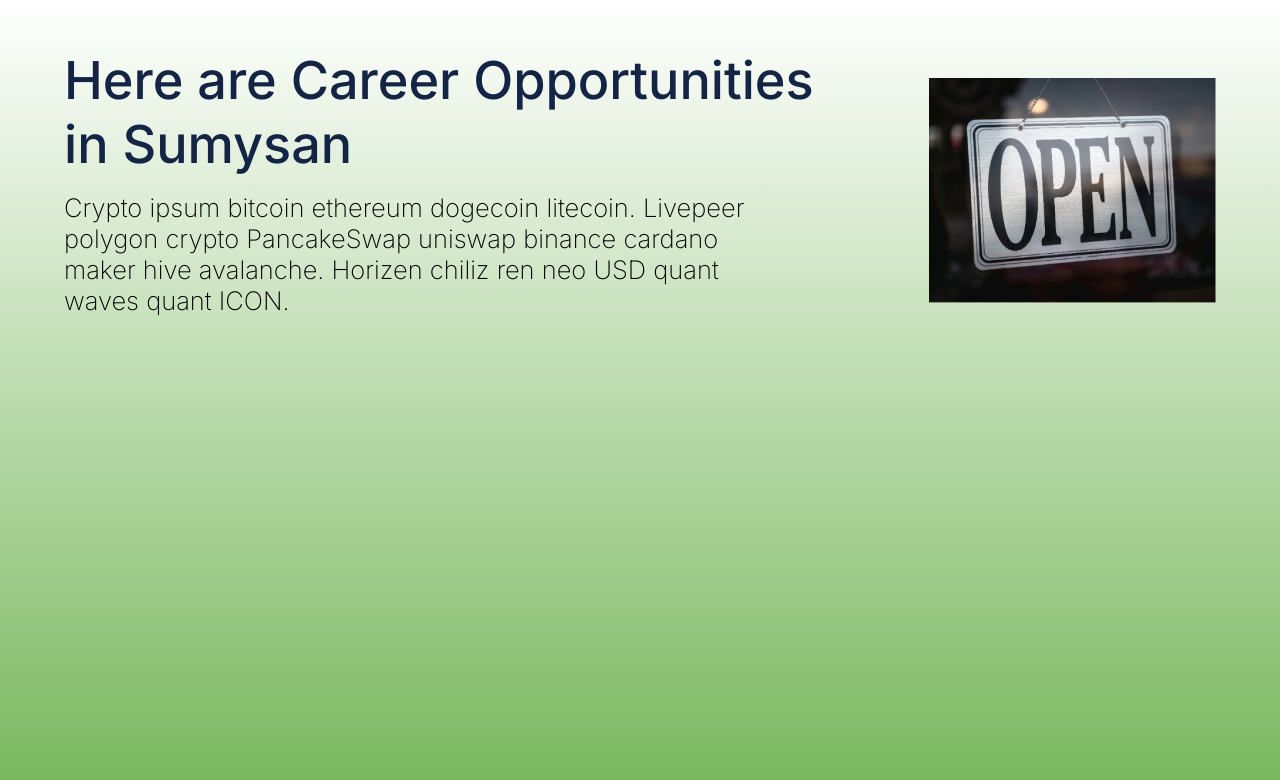
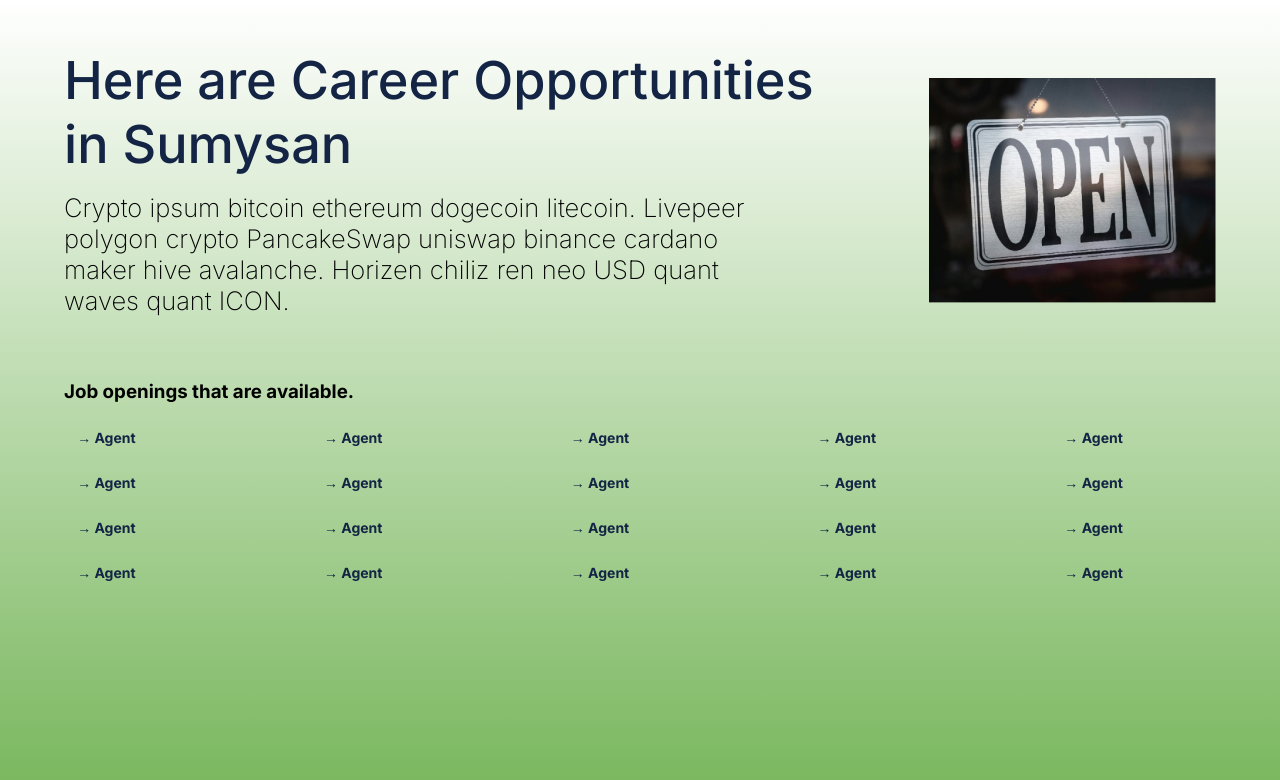
Before and after one commit to SumySan-Homex/Sumysan, a Next.js app: page /careerOpportunities in a window 1280 px wide. Shown: the top 780 px of the page. Built offline with nearby package versions, Linux system fonts and the light colour scheme.

Commit message:
:construction: Wip ...

```diff
--- a/app/careerOpportunities/page.tsx
+++ b/app/careerOpportunities/page.tsx
@@ -2,6 +2,33 @@ import React from "react";
 import Image from "next/image";
 import co1 from "../../public/co1.png";
 import styles from "../../styles/page.module.css";
+
+const Agents = () => {
+  return (
+    <div className={styles.flexboxContainer}>
+      <p className={styles.cell}>&rarr; Agent</p>
+      <p className={styles.cell}>&rarr; Agent</p>
+      <p className={styles.cell}>&rarr; Agent</p>
+      <p className={styles.cell}>&rarr; Agent</p>
+      <p className={styles.cell}>&rarr; Agent</p>
+      <p className={styles.cell}>&rarr; Agent</p>
+      <p className={styles.cell}>&rarr; Agent</p>
+      <p className={styles.cell}>&rarr; Agent</p>
+      <p className={styles.cell}>&rarr; Agent</p>
+      <p className={styles.cell}>&rarr; Agent</p>
+      <p className={styles.cell}>&rarr; Agent</p>
+      <p className={styles.cell}>&rarr; Agent</p>
+      <p className={styles.cell}>&rarr; Agent</p>
+      <p className={styles.cell}>&rarr; Agent</p>
+      <p className={styles.cell}>&rarr; Agent</p>
+      <p className={styles.cell}>&rarr; Agent</p>
+      <p className={styles.cell}>&rarr; Agent</p>
+      <p className={styles.cell}>&rarr; Agent</p>
+      <p className={styles.cell}>&rarr; Agent</p>
+      <p className={styles.cell}>&rarr; Agent</p>
+    </div>
+  );
+};
 
 const CareerOpportunities = () => {
   return (
@@ -23,8 +50,13 @@ const CareerOpportunities = () => {
             waves quant ICON.
           </p>
         </div>
+        <Image src={co1} alt="image" />
+      </div>
 
-        <Image src={co1} alt="image" />
+      <div className={styles.coJobOpening}>
+        <h3>Job openings that are available.</h3>
+        <Agents />
+        <div></div>
       </div>
     </div>
   );
--- a/styles/page.module.css
+++ b/styles/page.module.css
@@ -390,7 +390,7 @@
   );
   width: 100vw;
   height: 100vh;
-  overflow-y: hidden;
+  overflow-y: auto;
 
   .coTitleDesc {
     display: flex;
@@ -415,4 +415,28 @@
       }
     }
   }
+
+  .coJobOpening {
+    margin: 4rem;
+  }
 }
+
+.flexboxContainer {
+  display: flex;
+  flex-wrap: wrap;
+  justify-content: space-around;
+  gap: 8px;
+  column-gap: 2px;
+  margin-left: -5rem;
+  margin-top: 1rem;
+
+  .cell {
+    flex: 0 0 calc(20% - 10px); /* 4 columns (20% width each) with gap */
+    font-size: 14px; /* Adjust font size as needed */
+    color: #132445; /* Adjust text color as needed */
+    font-weight: bold; /* Adjust font weight as needed */
+    text-align: center; /* Align text in the center */
+    margin: 0rem; /* Reset margin */
+    padding: 10px; /* Adjust padding as needed */
+  }
+}
```
